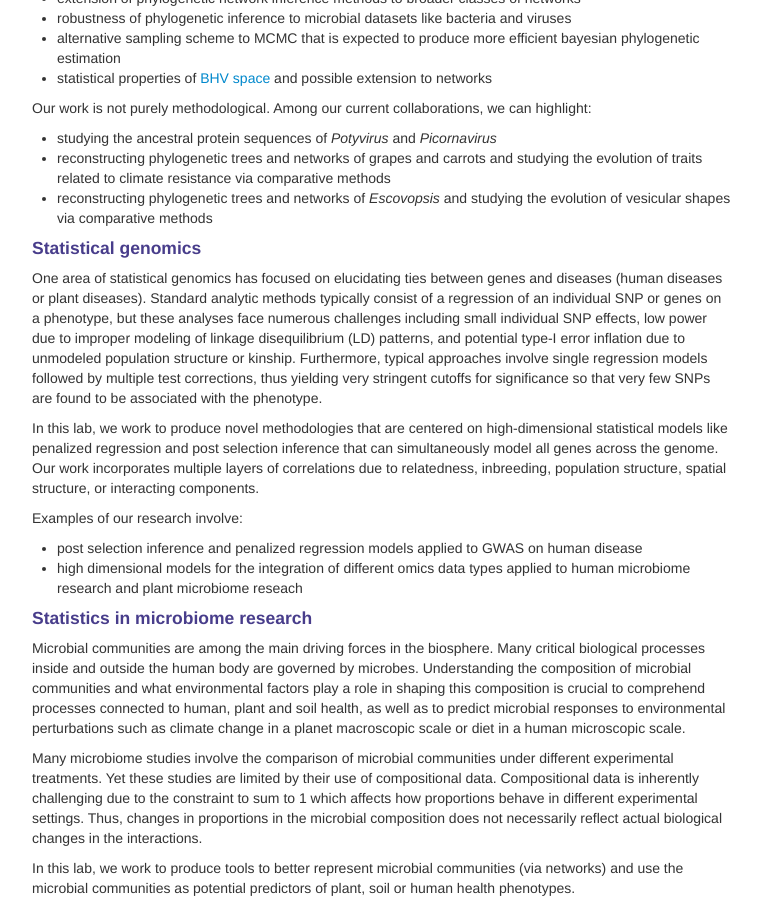
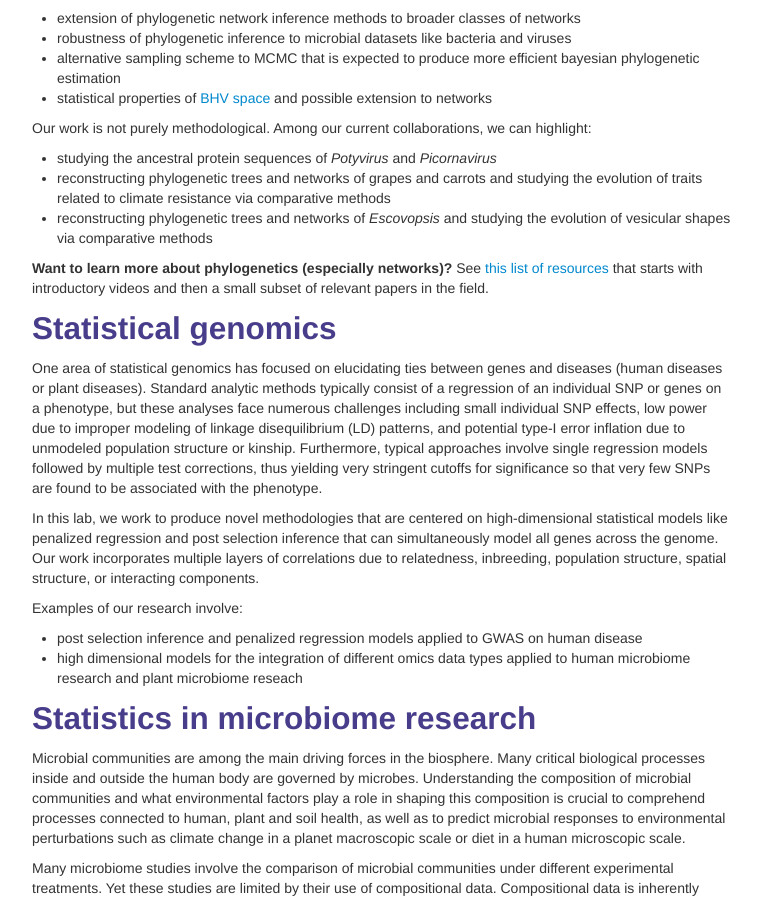
Before and after one commit to solislemuslab/solislemuslab.github.io, a Jekyll site: the page built from pages/research.md, in a window 1280 px wide and 900 px high, scrolled down 762 px. Shown: the whole window, without its empty margins (258-1019 px from the left). Built offline with Jekyll 4.4.1, drawn with Linux system fonts in a browser that asks for light colours.

Commit message:
added links to learn phylo

```diff
--- a/pages/research.md
+++ b/pages/research.md
@@ -25,7 +25,7 @@ description: Solis-Lemus publications
 - Our work produces a collection of new statistical methods with solid theoretical guarantees and efficient computational implementations that are adaptable to analyze the complex characteristics of modern big biological data
 - We do not live in a statistical bubble! We always welcome new collaborations that can help our research to be relevant and applied to real-life data
 
-#### <a name="phylogenomics"></a>Statistical phylogenomics
+## <a name="phylogenomics"></a>Statistical phylogenomics
 
 The Tree of Life is the graphical structure that represents the evolutionary process
 from single-cell organisms at the origin of life to the vast biodiversity we see today.
@@ -45,8 +45,10 @@ Our work is not purely methodological. Among our current collaborations, we can
 - reconstructing phylogenetic trees and networks of grapes and carrots and studying the evolution of traits related to climate resistance via comparative methods
 - reconstructing phylogenetic trees and networks of _Escovopsis_ and studying the evolution of vesicular shapes via comparative methods
 
+**Want to learn more about phylogenetics (especially networks)?** See [this list of resources](https://github.com/solislemuslab/lab-dynamics/blob/master/lit-review.md) that starts with introductory videos and then a small subset of relevant papers in the field.
 
-#### <a name="genomics"></a>Statistical genomics
+
+## <a name="genomics"></a>Statistical genomics
 
 One area of statistical genomics has focused on elucidating ties between genes and diseases (human diseases or plant diseases). Standard analytic methods typically consist of a regression of an individual SNP or genes on a phenotype, but these analyses face numerous challenges including small individual SNP effects, low power due to improper modeling of linkage disequilibrium (LD) patterns, and potential type-I error inflation due to unmodeled population structure or kinship. Furthermore, typical approaches involve single regression models followed by multiple test corrections, thus yielding very stringent cutoffs for significance so that very few SNPs are found to be associated with the phenotype.
 
@@ -56,7 +58,7 @@ Examples of our research involve:
 - post selection inference and penalized regression models applied to GWAS on human disease
 - high dimensional models for the integration of different omics data types applied to human microbiome research and plant microbiome reseach
 
-#### <a name="microbiome"></a>Statistics in microbiome research
+## <a name="microbiome"></a>Statistics in microbiome research
 
 Microbial communities are among the main driving forces in the biosphere. Many critical biological processes inside and outside the human body are governed by microbes. Understanding the composition of microbial communities and what environmental factors play a role in shaping this composition is crucial to comprehend processes connected to human, plant and soil health, as well as to predict microbial responses to environmental perturbations such as climate change in a planet macroscopic scale or diet in a human microscopic scale.
 
@@ -73,7 +75,7 @@ Our work is not purely methodological. Among our current collaborations, we can
 - studying how root microbial communities affect potato health and response to environmental changes
 - studying the effect of lung microbiome on health outcomes in cystic fibrosis patients
 
-#### <a name="dl"></a>Statistical view in deep learning
+## <a name="dl"></a>Statistical view in deep learning
 
 For the last decades, deep learning has enabled unprecedented prediction potential in a plethora
 of applications. In particular, neural networks (NNs) are already successfully used in computer
```
